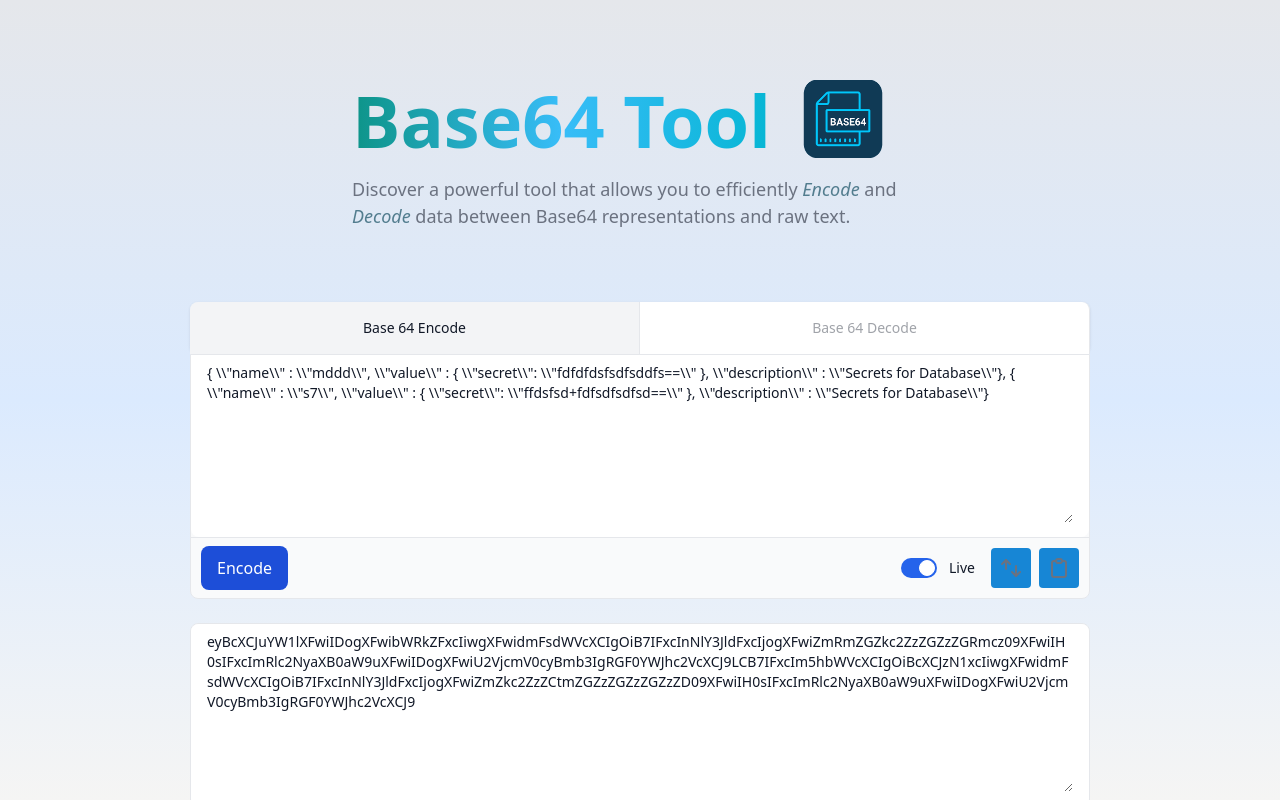
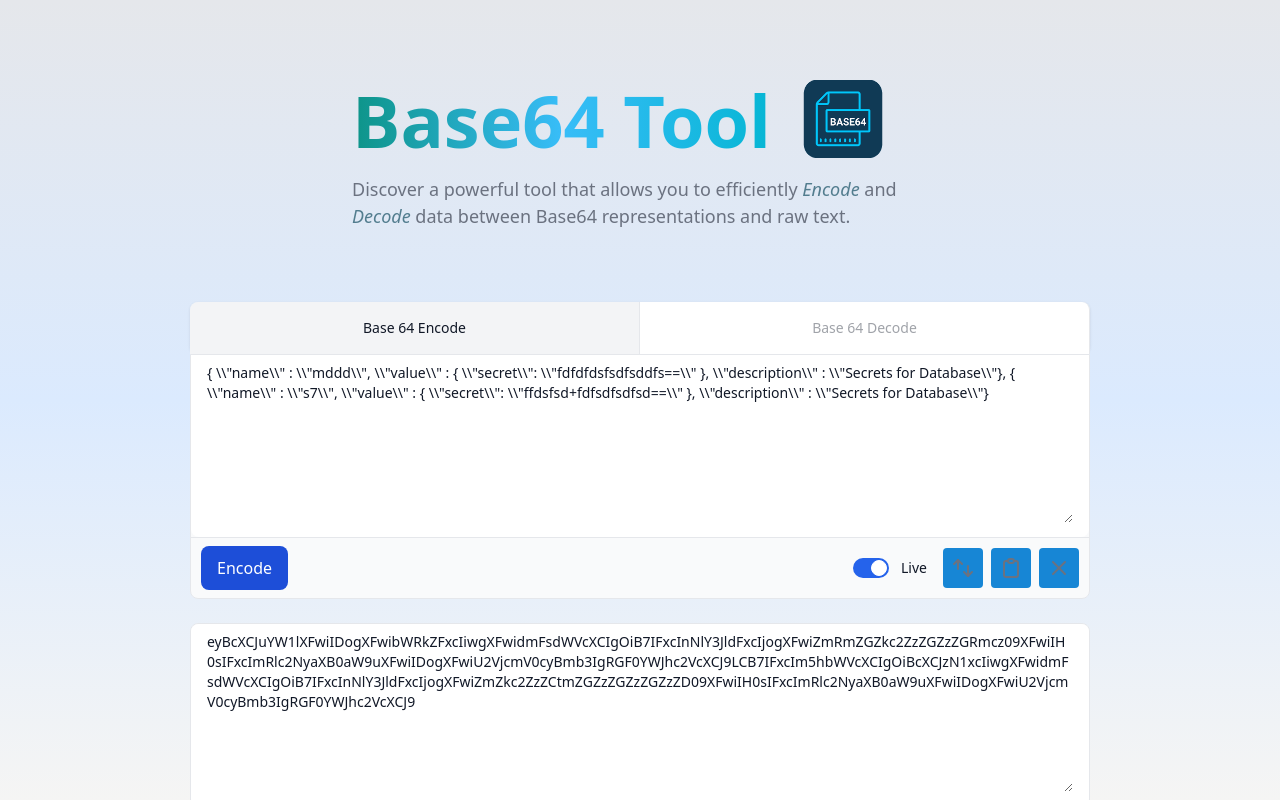
Before and after one commit to luimont/next-js-base64-tool, a Next.js app: page / in a window 1280 px wide. Shown: the top 800 px of the page. Built offline with nearby package versions, Linux system fonts and the light colour scheme.

Commit message:
Add X button

```diff
--- a/components/TextArea.tsx
+++ b/components/TextArea.tsx
@@ -4,6 +4,7 @@ import { Toggle } from './Toggle';
 import { IconCopy } from '@/icons/IconCopy';
 import { IconSwitch } from '@/icons/IconSwitch';
 import { IconPaste } from '@/icons/IconPaste';
+import { IconX } from '@/icons/IconX';
 
 export const TextArea = ({textAreaError = false, ...props}) => {
   const {textAreaValue, isDecode, handleTextAreaChange, setTextAreaInput, handleSwitchMode, isResultTextArea} = props
@@ -40,6 +41,10 @@ export const TextArea = ({textAreaError = false, ...props}) => {
         setTextAreaInput(clipboardText)
       }
     });
+  };
+
+  const handleClearClick = () => {
+    setTextAreaInput('')
   };
 
 
@@ -97,6 +102,13 @@ export const TextArea = ({textAreaError = false, ...props}) => {
                 >
                   <IconPaste />
                 </button>
+                <button
+                  type="button"
+                  onClick={handleClearClick}
+                  className="inline-flex justify-center items-center p-2 text-gray-500 rounded cursor-pointer hover:text-gray-900 hover:bg-gray-100 dark:text-gray-400 dark:hover:text-white dark:hover:bg-gray-600"
+                >
+                  <IconX />
+                </button>
               </div>
             </div>
             :
--- /dev/null
+++ b/icons/IconX.tsx
@@ -0,0 +1,19 @@
+export const IconX: React.FC<{ className?: string; color?: string; strokeWidth?: string; }> = ({ className, color, strokeWidth }) => {
+  return (
+    <svg xmlns="http://www.w3.org/2000/svg"
+      className={className ?? "colored-stroke"}
+      width="24"
+      height="24"
+      viewBox="0 0 24 24"
+      strokeWidth={"2"}
+      stroke={"currentColor"}
+      fill="none"
+      strokeLinecap="round"
+      strokeLinejoin="round"
+    >
+      <path stroke="none" d="M0 0h24v24H0z" fill="none" />
+      <path d="M18 6l-12 12" />
+      <path d="M6 6l12 12" />
+    </svg>
+  );
+};
```
